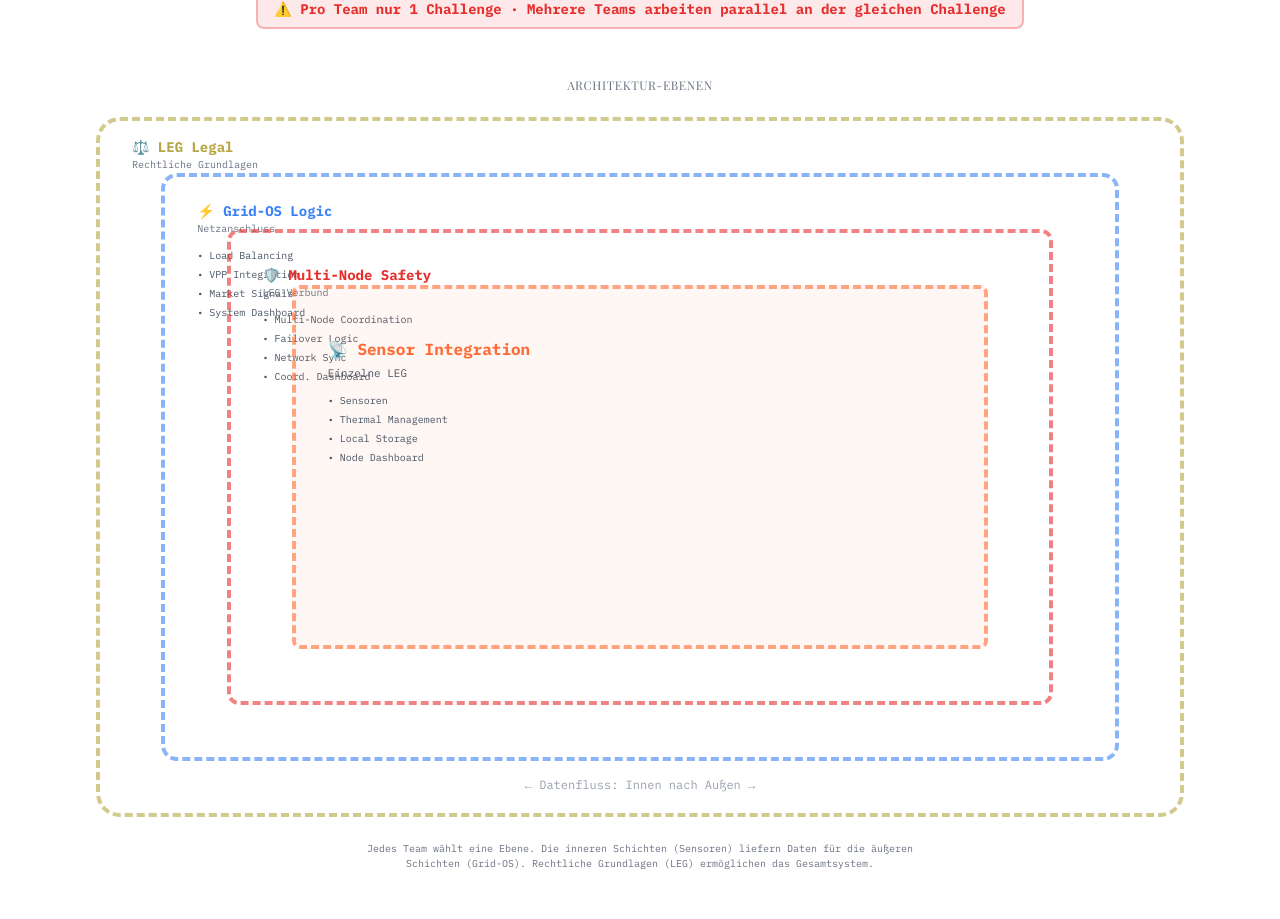
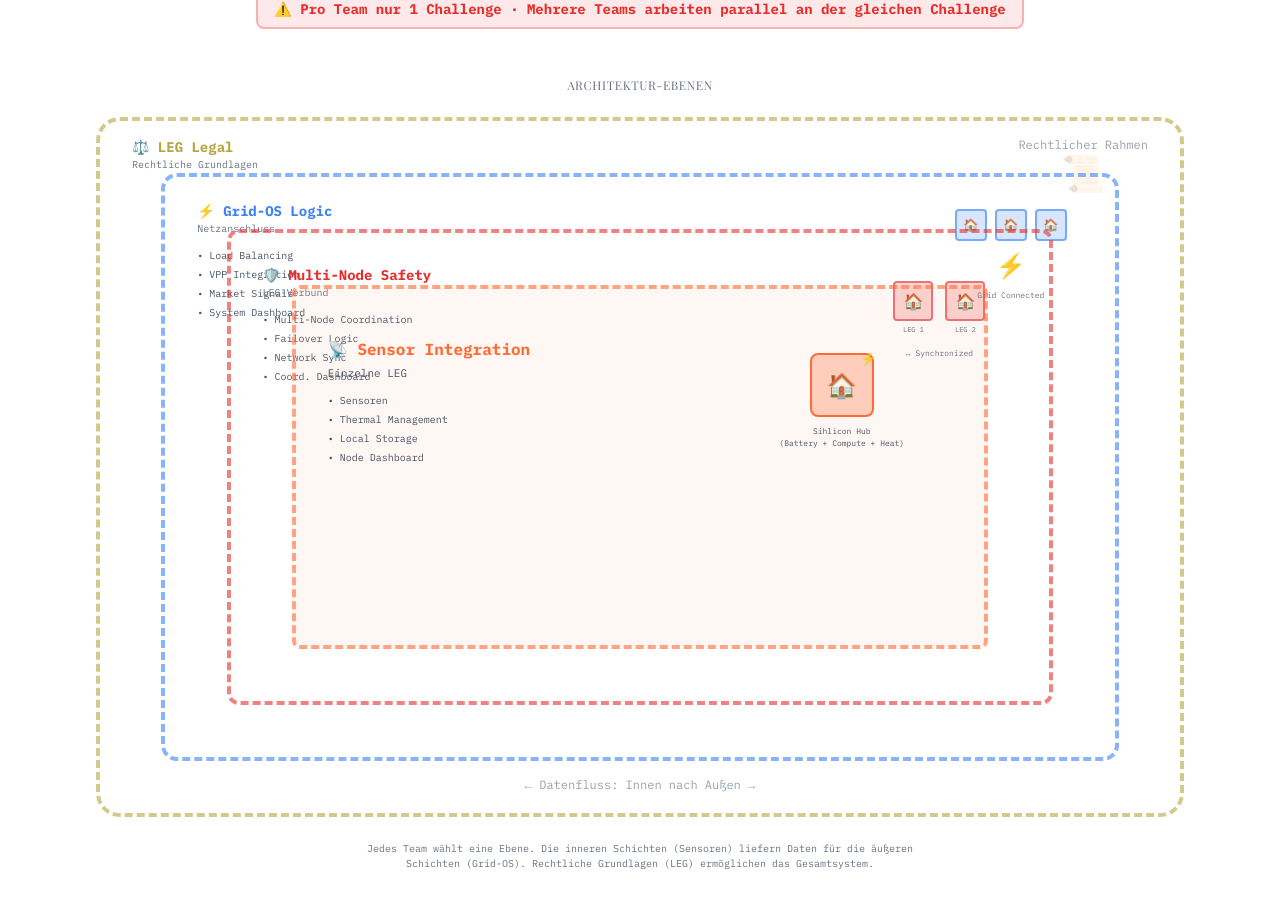
Before and after one commit to wgusta/sihlhack, a Next.js app: page /challenges in a window 1280 px wide. Shown: the part 1613-2532 px from the top of the page. Built offline with nearby package versions, Linux system fonts and the light colour scheme.

Commit message:
Add visual hub illustrations to Zwiebel layers (single→multiple→grid)

```diff
--- a/app/challenges/page.tsx
+++ b/app/challenges/page.tsx
@@ -242,6 +242,11 @@ export default function ChallengesPage() {
                     <div className="font-mono text-sm text-industrial-gold font-bold">⚖️ LEG Legal</div>
                     <div className="font-mono text-[10px] text-gray-500">Rechtliche Grundlagen</div>
                   </div>
+                  {/* No visual illustration - just legal framework */}
+                  <div className="absolute top-4 right-8 text-center">
+                    <div className="font-mono text-xs text-gray-400">Rechtlicher Rahmen</div>
+                    <div className="text-4xl opacity-20">📜</div>
+                  </div>
                 </div>
 
                 {/* Layer 3: Grid-OS Logic - Netzanschluss */}
@@ -255,6 +260,16 @@ export default function ChallengesPage() {
                       <li>• Market Signals</li>
                       <li>• System Dashboard</li>
                     </ul>
+                  </div>
+                  {/* Groups of hubs on grid */}
+                  <div className="absolute top-8 right-12 flex flex-col items-center gap-2">
+                    <div className="flex gap-2">
+                      <div className="w-8 h-8 bg-compute-blue/20 border-2 border-compute-blue/60 rounded flex items-center justify-center text-xs">🏠</div>
+                      <div className="w-8 h-8 bg-compute-blue/20 border-2 border-compute-blue/60 rounded flex items-center justify-center text-xs">🏠</div>
+                      <div className="w-8 h-8 bg-compute-blue/20 border-2 border-compute-blue/60 rounded flex items-center justify-center text-xs">🏠</div>
+                    </div>
+                    <div className="text-2xl">⚡</div>
+                    <div className="font-mono text-[8px] text-gray-500">Grid Connected</div>
                   </div>
                 </div>
 
@@ -270,6 +285,20 @@ export default function ChallengesPage() {
                       <li>• Coord. Dashboard</li>
                     </ul>
                   </div>
+                  {/* Multiple LEGs with hubs */}
+                  <div className="absolute top-12 right-16 flex flex-col items-center gap-3">
+                    <div className="flex gap-3">
+                      <div className="flex flex-col items-center">
+                        <div className="w-10 h-10 bg-sihl-red/20 border-2 border-sihl-red/60 rounded flex items-center justify-center">🏠</div>
+                        <div className="font-mono text-[7px] text-gray-500 mt-1">LEG 1</div>
+                      </div>
+                      <div className="flex flex-col items-center">
+                        <div className="w-10 h-10 bg-sihl-red/20 border-2 border-sihl-red/60 rounded flex items-center justify-center">🏠</div>
+                        <div className="font-mono text-[7px] text-gray-500 mt-1">LEG 2</div>
+                      </div>
+                    </div>
+                    <div className="font-mono text-[8px] text-gray-500">↔ Synchronized</div>
+                  </div>
                 </div>
 
                 {/* Layer 1 (Innermost): Sensor Integration - Einzelne LEG */}
@@ -283,6 +312,16 @@ export default function ChallengesPage() {
                       <li>• Local Storage</li>
                       <li>• Node Dashboard</li>
                     </ul>
+                  </div>
+                  {/* Single LEG with Sihlicon Hub */}
+                  <div className="absolute top-16 right-20 flex flex-col items-center gap-2">
+                    <div className="w-16 h-16 bg-thermal-orange/30 border-2 border-thermal-orange rounded-lg flex items-center justify-center relative">
+                      <div className="text-2xl">🏠</div>
+                      <div className="absolute -top-1 -right-1 text-xs">⚡</div>
+                    </div>
+                    <div className="font-mono text-[8px] text-gray-600 text-center">
+                      Sihlicon Hub<br/>(Battery + Compute + Heat)
+                    </div>
                   </div>
                 </div>
 
```
